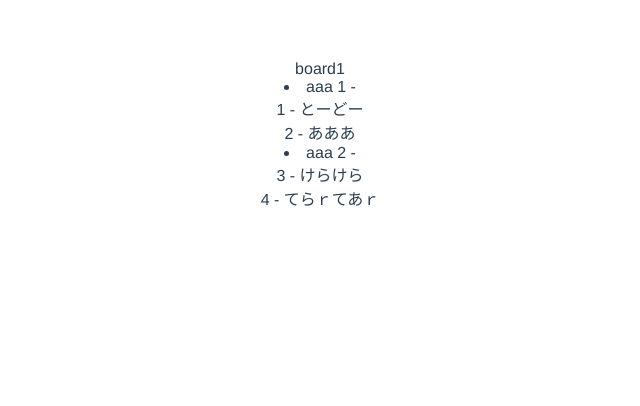
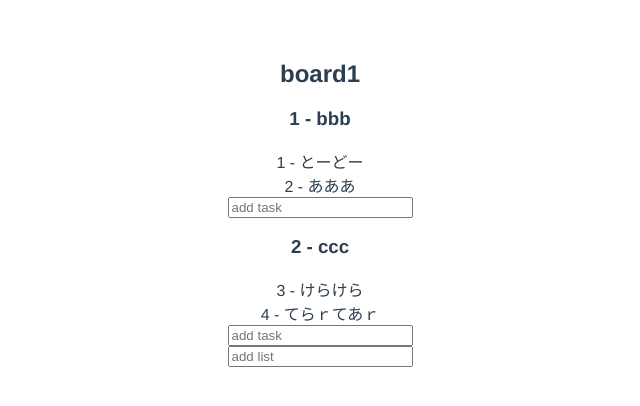
Before and after one commit to ikaruga777/taskr, a Vue app: page /#/ in a window 1280 px wide. Shown: the top 406 px of the page, without its empty margins (320-960 px from the left). Built offline with nearby package versions, Linux system fonts and the light colour scheme.

Commit message:
リストとタスクを追加出来るようにした

```diff
--- a/src/components/Board.vue
+++ b/src/components/Board.vue
@@ -1,7 +1,8 @@
 <template lang="html">
   <div>
-    {{name}}
-    <list v-for="list in lists" :key="list" :list="list"></list>
+    <h2>{{name}}</h2>
+    <list v-for="list in lists" :key="list.id" :list="list"></list>
+    <input v-model="listInput" placeholder="add list" @keyup.enter="addList">
   </div>
 </template>
 
@@ -12,9 +13,20 @@ export default {
   components: {
     List
   },
-  data () {
+  methods: {
+    addList () {
+      this.lists.push({
+        id: '3',
+        title: this.listInput,
+        tasks: []
+      })
+      this.listInput = ''
+    }
+  },
+  data: function () {
     return {
       name: 'board1',
+      listInput: '',
       lists: [
         {
           id: '1',
--- a/src/components/List.vue
+++ b/src/components/List.vue
@@ -1,9 +1,8 @@
 <template lang="html">
   <div>
-    <li>aaa
-      {{list.id}} - {{list.summary}}
-    </li>
-    <task v-for="task in list.tasks" :key="task" :task="task"></task>
+      <h3>{{list.id}} - {{list.title}}</h3>
+    <task v-for="task in list.tasks" :key="task.id" :task.sync="task"></task>
+    <input v-model="taskInput" @keyup.enter="addTask(this.taskInput)" placeholder="add task" >
   </div>
 </template>
 
@@ -18,7 +17,18 @@ export default {
   data () {
     return {
       msg: 'list',
+      taskInput: '',
       num: '0'
+    }
+  },
+  methods: {
+    addTask: function (summary) {
+      this.list.tasks.push({
+        tid: 999,
+        tsummary: this.taskInput
+      })
+      this.$emit('update:task', this.list.tasks)
+      this.taskInput = ''
     }
   }
 }
```
